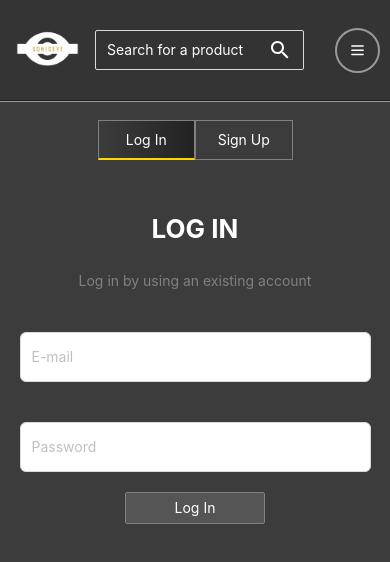
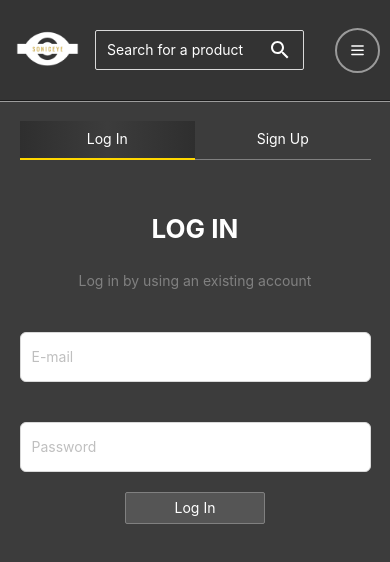
Before and after one commit to ElsonNezaj/soniceye, a React (Create React App) app: page /account in a window 390 px wide. Shown: the top 562 px of the page. Built offline with nearby package versions, Linux system fonts and the light colour scheme.

Commit message:
changes for account tabs

```diff
--- a/src/components/Account/ContentTabs/styles.module.scss
+++ b/src/components/Account/ContentTabs/styles.module.scss
@@ -16,10 +16,14 @@
     margin: 5% auto;
     border-bottom: solid 1px grey;
   }
+
+  @media (max-width: 500px) {
+    width: 90%;
+  }
 }
 
 .tab {
-  border: solid 1px grey;
+  // border: solid 1px grey;
   height: 100%;
   width: 50%;
   display: flex;
@@ -32,7 +36,12 @@
 
 .selected {
   border-bottom: solid 2px gold;
-  background: linear-gradient(to right, transparent 0%, #222 100%);
+  background: linear-gradient(
+    to right,
+    #22222283 0%,
+    transparent 50%,
+    #22222283 100%
+  );
   transition: all 0.5s;
 }
 
```
